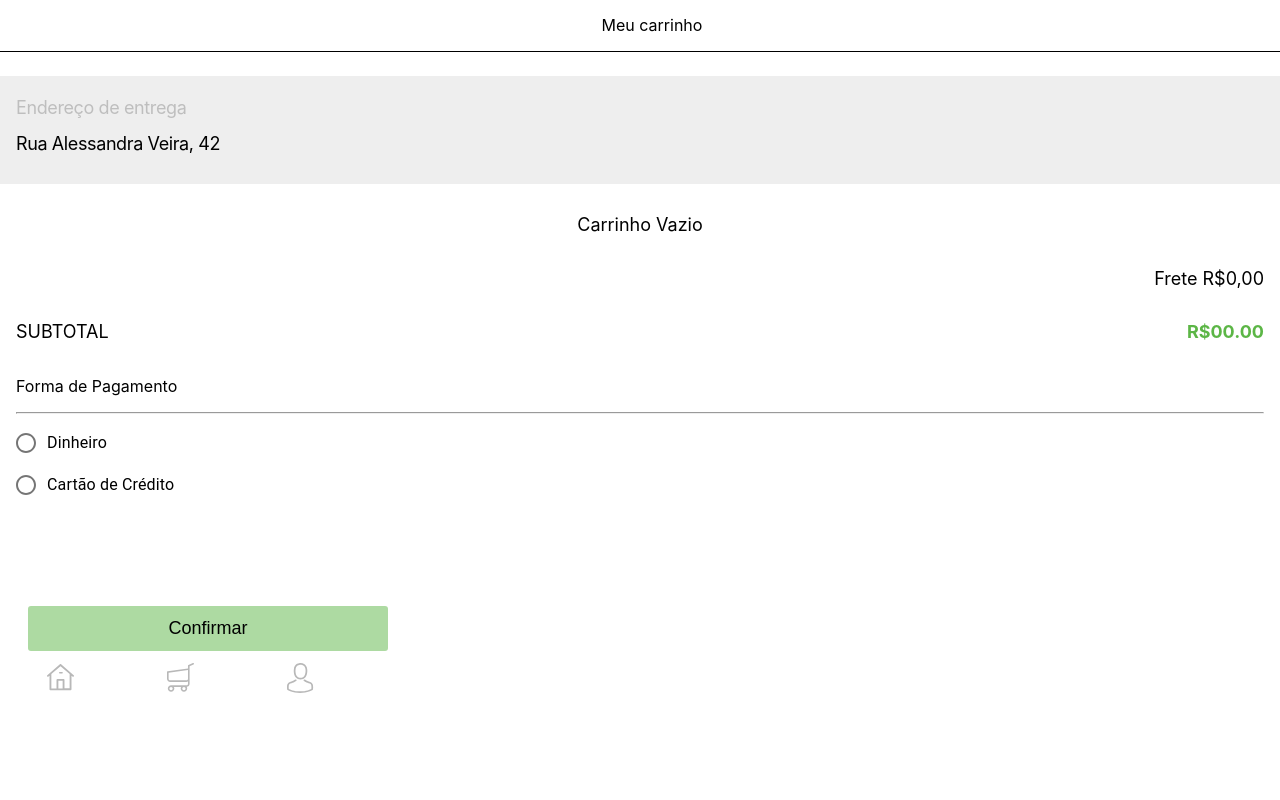
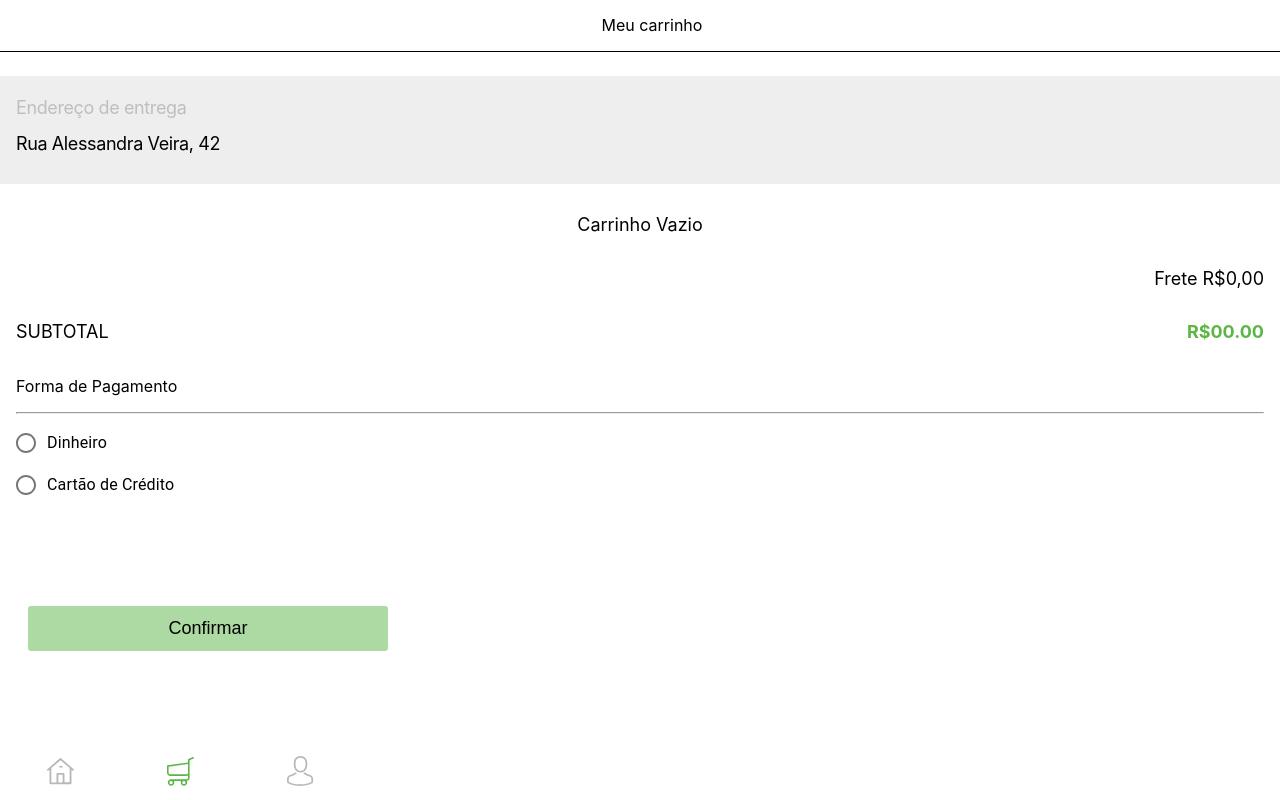
Before and after one commit to future4code/dumont-labe-food4, a React (Create React App) app: page /cart in a window 1280 px wide. Built offline with nearby package versions, Linux system fonts and the light colour scheme.

Commit message:
Nav-bottom finalizado

```diff
--- a/src/components/NavBottom/NavBottom.js
+++ b/src/components/NavBottom/NavBottom.js
@@ -1,13 +1,15 @@
 import React from "react";
 import { makeStyles } from "@material-ui/core/styles";
-import BottomNavigation from "@material-ui/core/BottomNavigation";
 import BottomNavigationAction from "@material-ui/core/BottomNavigationAction";
 import grayAvatar from "../../assets/grey-avatar.svg";
 import grayCart from "../../assets/grey-cart.svg";
 import grayHome from "../../assets/grey-home.svg";
 import greenAvatar from "../../assets/green-avatar.svg";
+import greenCart from "../../assets/green-cart.svg";
+import greenHome from "../../assets/green-home.svg";
 import { goToFeed, goToCart, goToProfile } from "../../router/coordinator";
 import { useHistory } from "react-router-dom";
+import {BottomNav} from "./styled";
 
 const useStyles = makeStyles({
   root: {
@@ -21,7 +23,7 @@ export function NavBottom(props) {
   const [value, setValue] = React.useState(0);
 
   return (
-    <BottomNavigation
+    <BottomNav
       value={value}
       onChange={(event, newValue) => {
         setValue(newValue);
@@ -30,17 +32,17 @@ export function NavBottom(props) {
       className={classes.root}
     >
       <BottomNavigationAction
-        icon={<img src={grayHome} alt="home" />}
+        icon={props.changeColorHome ? <img src={greenHome} alt="avatar" /> : <img src={grayHome} alt="avatar" />}
         onClick={() => goToFeed(history)}
       />
       <BottomNavigationAction
-        icon={<img src={grayCart} alt="carrinho" />}
+        icon={props.changeColorCart ? <img src={greenCart} alt="avatar" /> : <img src={grayCart} alt="avatar" />}
         onClick={() => goToCart(history)}
       />
       <BottomNavigationAction
-        icon={props.changeColor ? <img src={greenAvatar} alt="avatar" /> : <img src={grayAvatar} alt="avatar" />}
+        icon={props.changeColorAvatar ? <img src={greenAvatar} alt="avatar" /> : <img src={grayAvatar} alt="avatar" />}
         onClick={() => goToProfile(history)}
       />
-    </BottomNavigation>
+    </BottomNav>
   );
 }
--- /dev/null
+++ b/src/components/NavBottom/styled.js
@@ -0,0 +1,8 @@
+import styled from "styled-components"
+import BottomNavigation from "@material-ui/core/BottomNavigation";
+
+export const BottomNav = styled(BottomNavigation)`
+    position: fixed;
+    bottom:0;
+    width:100%;
+`
--- a/src/screens/CartPage/CartPage.js
+++ b/src/screens/CartPage/CartPage.js
@@ -44,7 +44,7 @@ const CartPage = () => {
       <ButtonConfirm type="submit">
         Confirmar
       </ButtonConfirm>
-      <NavBottom changeColor={false}/>
+      <NavBottom changeColorCart={true}/>
     </CartContainer>
   );
 };
--- a/src/screens/FeedPage/FeedPage.js
+++ b/src/screens/FeedPage/FeedPage.js
@@ -45,7 +45,7 @@ const FeedPage = () => {
               )
             })}
 
-          <NavBottom changeColor={false}/>
+          <NavBottom changeColorHome={true}/>
         </FeedContainer>
     </AllFeed>
 
--- a/src/screens/ProfilePage/ProfilePage.js
+++ b/src/screens/ProfilePage/ProfilePage.js
@@ -53,12 +53,12 @@ const ProfilePage = () => {
           />
         )
       })}
-    <NavBottom />
+    <NavBottom changeColorAvatar={true}/>
     </div> :
     <div>
       <NavBar />
       <ProgressStyled color="secondary"/>
-      <NavBottom />
+      <NavBottom changeColorAvatar={true}/>
     </div>
   )
 }
```
